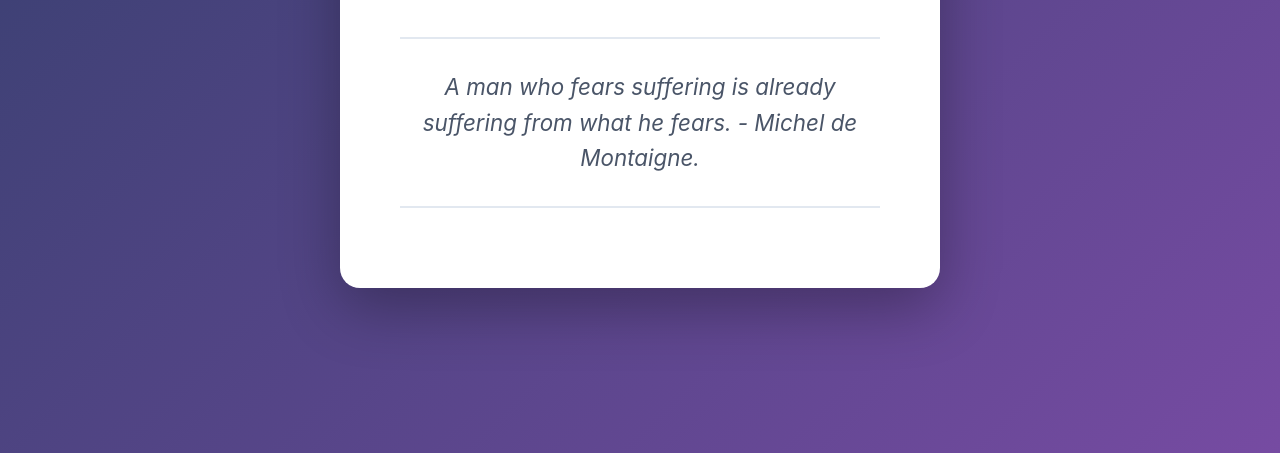
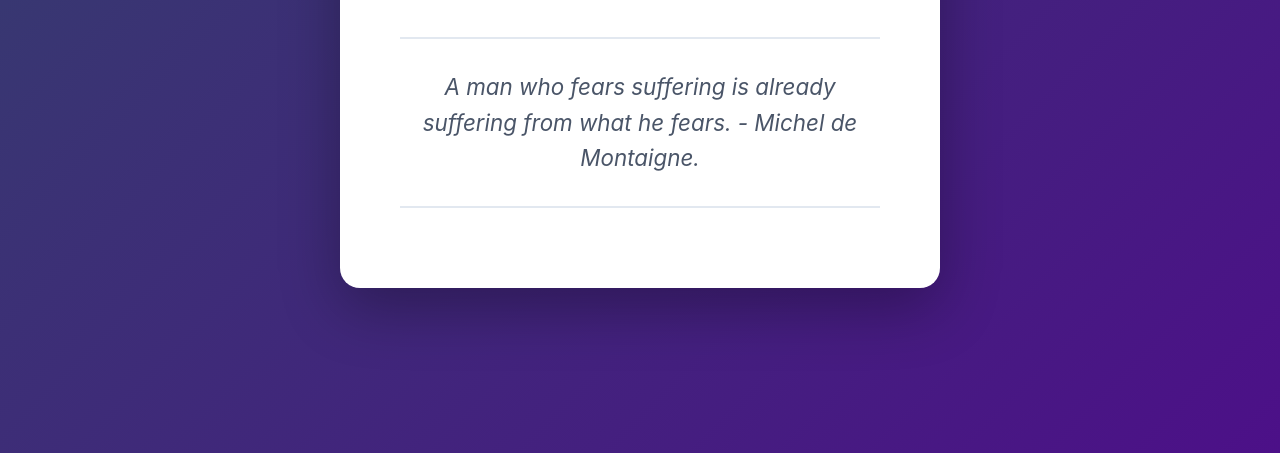
Before and after one commit to AndreiSevilla/PlatTechActivity, a website: page index.html in a window 1280 px wide. Shown: the part 347-800 px from the top of the page. Drawn offline with Linux system fonts and the light colour scheme.

Commit message:
new color

```diff
--- a/index.html
+++ b/index.html
@@ -16,7 +16,7 @@
             display: flex;
             align-items: center;
             justify-content: center;
-            background: linear-gradient(135deg, #343f6d 0%, #764ba2 100%);
+            background: linear-gradient(135deg, #343f6d 0%, #4c1088 100%);
             font-family: -apple-system, BlinkMacSystemFont, 'Segoe UI', Roboto, sans-serif;
             padding: 20px;
         }
```
